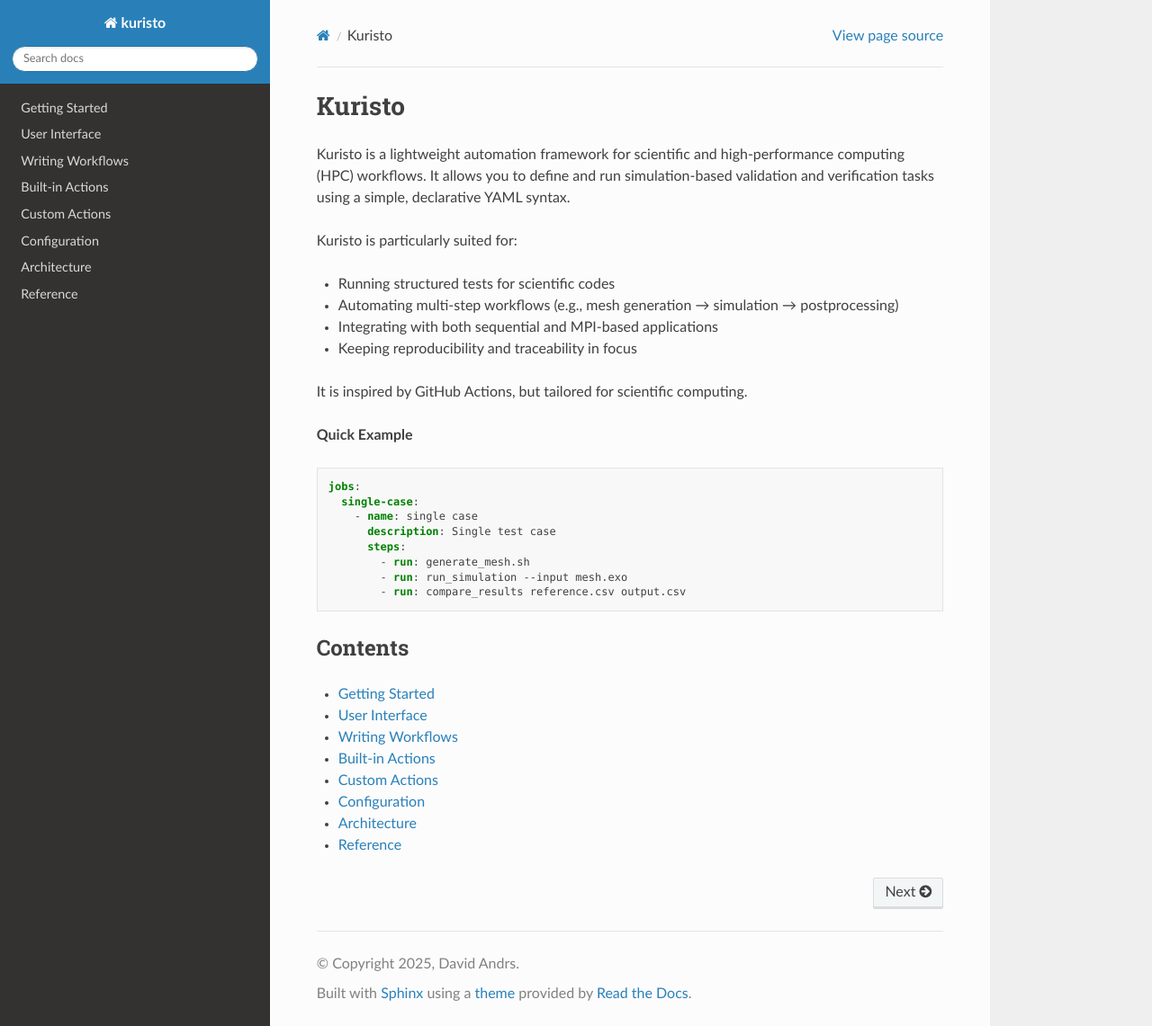
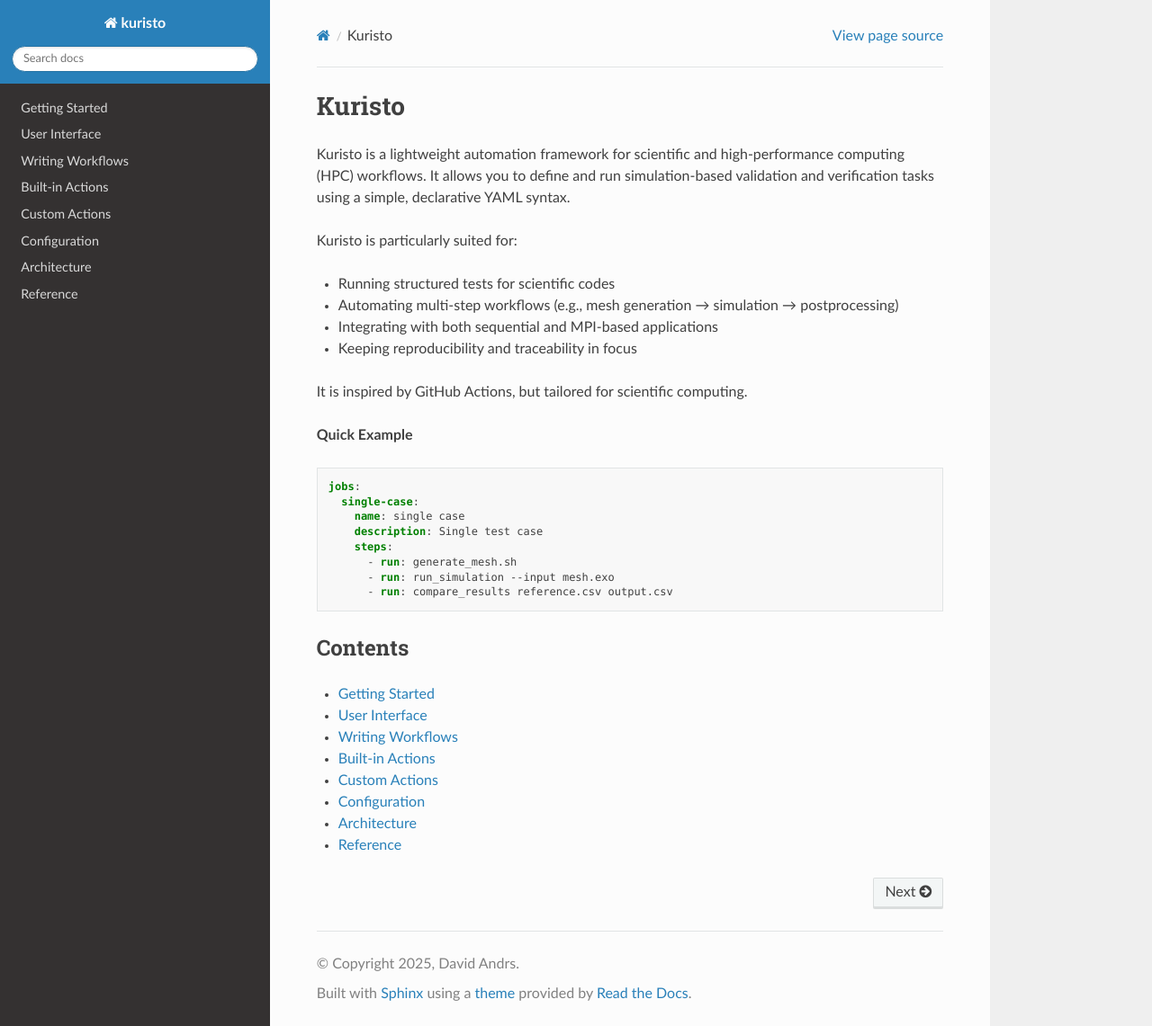
Before and after one commit to andrsd/kuristo, a Sphinx documentation site: the page built from docs/index.rst, in a window 1280 px wide and 1141 px high. Shown: the whole window at 90% size. Built offline with Sphinx 7.4.7 and the Read the Docs theme 3.1.0, drawn with Linux system fonts in a browser that asks for light colours.

```diff
--- a/docs/index.rst
+++ b/docs/index.rst
@@ -21,12 +21,12 @@ It is inspired by GitHub Actions, but tailored for scientific computing.
 
    jobs:
      single-case:
-       - name: single case
-         description: Single test case
-         steps:
-           - run: generate_mesh.sh
-           - run: run_simulation --input mesh.exo
-           - run: compare_results reference.csv output.csv
+       name: single case
+       description: Single test case
+       steps:
+         - run: generate_mesh.sh
+         - run: run_simulation --input mesh.exo
+         - run: compare_results reference.csv output.csv
 
 Contents
 --------
```
Also changed, not shown: docs/getting_started.rst (+5 -5 lines).
